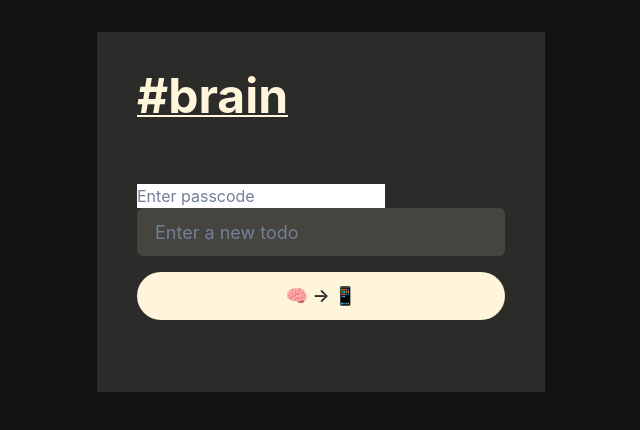
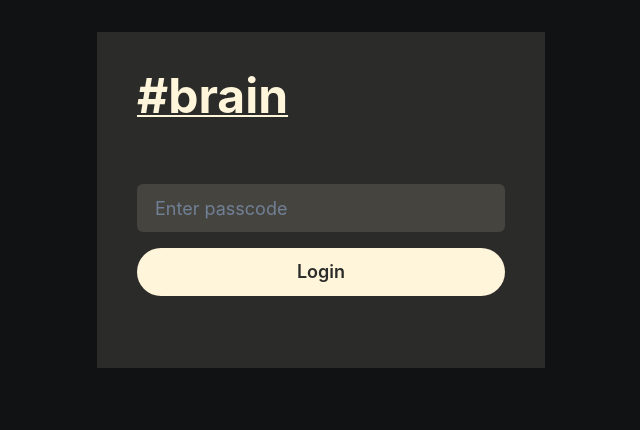
Before and after one commit to Luenelab/brainy, a React (Create React App) app: page / in a window 1280 px wide. Shown: the top 430 px of the page, without its empty margins (319-959 px from the left). Built offline with nearby package versions, Linux system fonts and the light colour scheme.

Commit message:
simple passcode with hardcoded password!

```diff
--- a/src/App.js
+++ b/src/App.js
@@ -1,7 +1,3 @@
-// File: src/App.js
-// Main application component for Brainy app.
-// Handles todo management, integrates with GitHub API for syncing data securely.
-
 import React, { useState } from 'react';
 import axios from 'axios';
 import {
@@ -23,6 +19,7 @@ import {
   MenuList,
   MenuItem,
   IconButton,
+  Input, // Import Input from Chakra UI
 } from '@chakra-ui/react';
 import { FiMoreVertical } from 'react-icons/fi';
 import theme from './theme'; // Import custom Chakra UI theme
@@ -36,6 +33,7 @@ const REPO_OWNER = 'Luenelab';
 const REPO_NAME = 'brainy_data';
 const FILE_PATH = 'brain_sourcefiles';
 const BRAIN_FILE = 'brain_raphael';
+const AUTH_PASSCODE = '1234'; // Hardcoded authentication passcode
 
 // Component definition for Brainy app.
 function App() {
@@ -45,11 +43,21 @@ function App() {
   const [isOpen, setIsOpen] = useState(false);
   const [todoToDelete, setTodoToDelete] = useState(null);
   const [passcode, setPasscode] = useState('');
+  const [authenticated, setAuthenticated] = useState(false); // State to track authentication status
   const [modalError, setModalError] = useState('');
 
   // Function to handle change in passcode input
   const handleChangePasscode = (event) => {
     setPasscode(event.target.value);
+  };
+
+  // Function to handle login button click or Enter key press
+  const handleLogin = () => {
+    if (passcode === AUTH_PASSCODE) {
+      setAuthenticated(true);
+    } else {
+      setModalError('Incorrect passcode. Please try again.');
+    }
   };
 
   // Function to add a new todo item
@@ -144,7 +152,7 @@ function App() {
     syncToGitHub(todos); // Sync todos after deletion
   };
 
-  // Render UI components
+  // Render UI components based on authentication status
   return (
     <ChakraProvider theme={theme}>
       <Box p={10} maxW="md" mx="auto" mt={8} bg="brand.800" color="brand.50">
@@ -154,8 +162,29 @@ function App() {
           </span>
         </Heading>
 
-        <input type="password" value={passcode} onChange={handleChangePasscode} placeholder="Enter passcode" />
+        {!authenticated && (
+          <VStack spacing={4} width="100%" align="stretch" mb={8}>
+            <Input
+              type="password"
+              placeholder="Enter passcode"
+              value={passcode}
+              onChange={handleChangePasscode}
+              variant="filled"
+              size="lg"
+            />
+            <Button onClick={handleLogin} colorScheme="teal" size="lg">
+              Login
+            </Button>
+            {modalError && (
+              <Text mt={2} color="red.500">
+                {modalError}
+              </Text>
+            )}
+          </VStack>
+        )}
 
+        {authenticated && (
+          <>
             <TodoInput addTodo={addTodo} newTodo={newTodo} setNewTodo={setNewTodo} />
 
             <VStack spacing={4} width="100%" align="stretch">
@@ -169,7 +198,6 @@ function App() {
             {completedTodos.length > 0 && (
               <CompletedTodos completedTodos={completedTodos} />
             )}
-      </Box>
 
             <Modal isOpen={isOpen} onClose={() => setIsOpen(false)}>
               <ModalOverlay />
@@ -187,7 +215,10 @@ function App() {
                 </ModalFooter>
               </ModalContent>
             </Modal>
+          </>
+        )}
 
+      </Box>
     </ChakraProvider>
   );
 }
```
Lines whose indentation alone changed are shown as unchanged.
